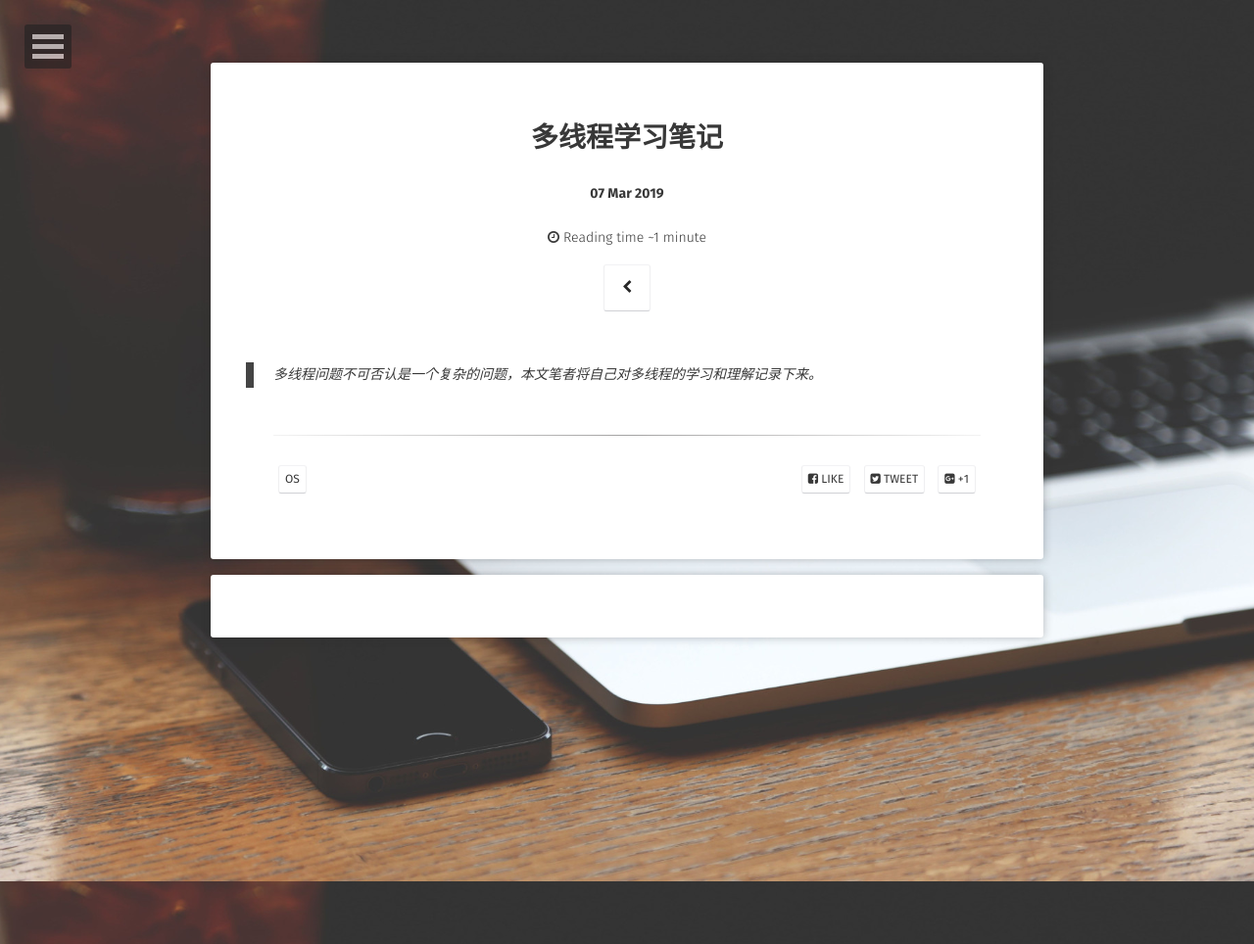
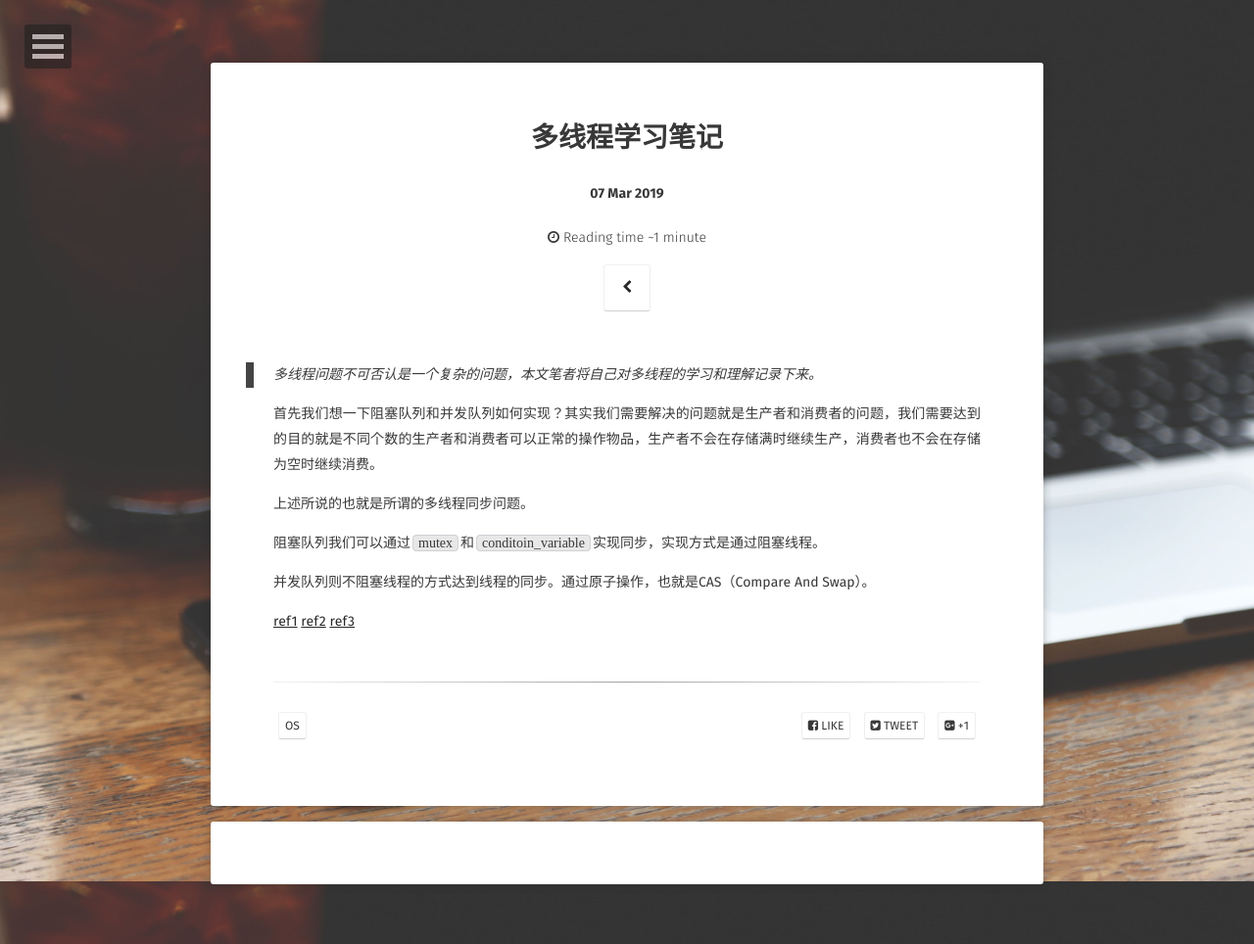
Before and after one commit to longjianjiang/longjianjiang.github.io, a Jekyll site: the page built from _posts/2019-03-07-thread-safety.md, in a window 1280 px wide. Shown: the whole page at 98% size. Built offline with Jekyll 4.4.1, drawn with Linux system fonts in a browser that asks for light colours; some web fonts are replaced; comment, search, counter and statistics services are not loaded.

Commit message:
Update(auto commit)

```diff
--- a/_posts/2019-03-07-thread-safety.md
+++ b/_posts/2019-03-07-thread-safety.md
@@ -9,3 +9,15 @@ comments: true
 ---
 
 > 多线程问题不可否认是一个复杂的问题，本文笔者将自己对多线程的学习和理解记录下来。
+
+首先我们想一下阻塞队列和并发队列如何实现？其实我们需要解决的问题就是生产者和消费者的问题，我们需要达到的目的就是不同个数的生产者和消费者可以正常的操作物品，生产者不会在存储满时继续生产，消费者也不会在存储为空时继续消费。
+
+上述所说的也就是所谓的多线程同步问题。
+
+阻塞队列我们可以通过`mutex`和`conditoin_variable`实现同步，实现方式是通过阻塞线程。
+
+并发队列则不阻塞线程的方式达到线程的同步。通过原子操作，也就是CAS（Compare And Swap）。
+
+[ref1](https://blog.poxiao.me/p/spinlock-implementation-in-cpp11/)
+[ref2](https://www.miaoerduo.com/c/c-%E5%B9%B6%E5%8F%91%E9%98%9F%E5%88%97%E7%9A%84%E5%8E%9F%E7%90%86%E7%AE%80%E4%BB%8B%E4%B8%8E%E5%BC%80%E6%BA%90%E5%BA%93concurrentqueue%E5%AE%89%E5%88%A9.html)
+[ref3](https://www.ibm.com/developerworks/cn/linux/l-cn-lockfree/index.html)
```
Also changed, not shown: _posts/2019-02-27-Cpp-note.md (+2 -0 lines).
